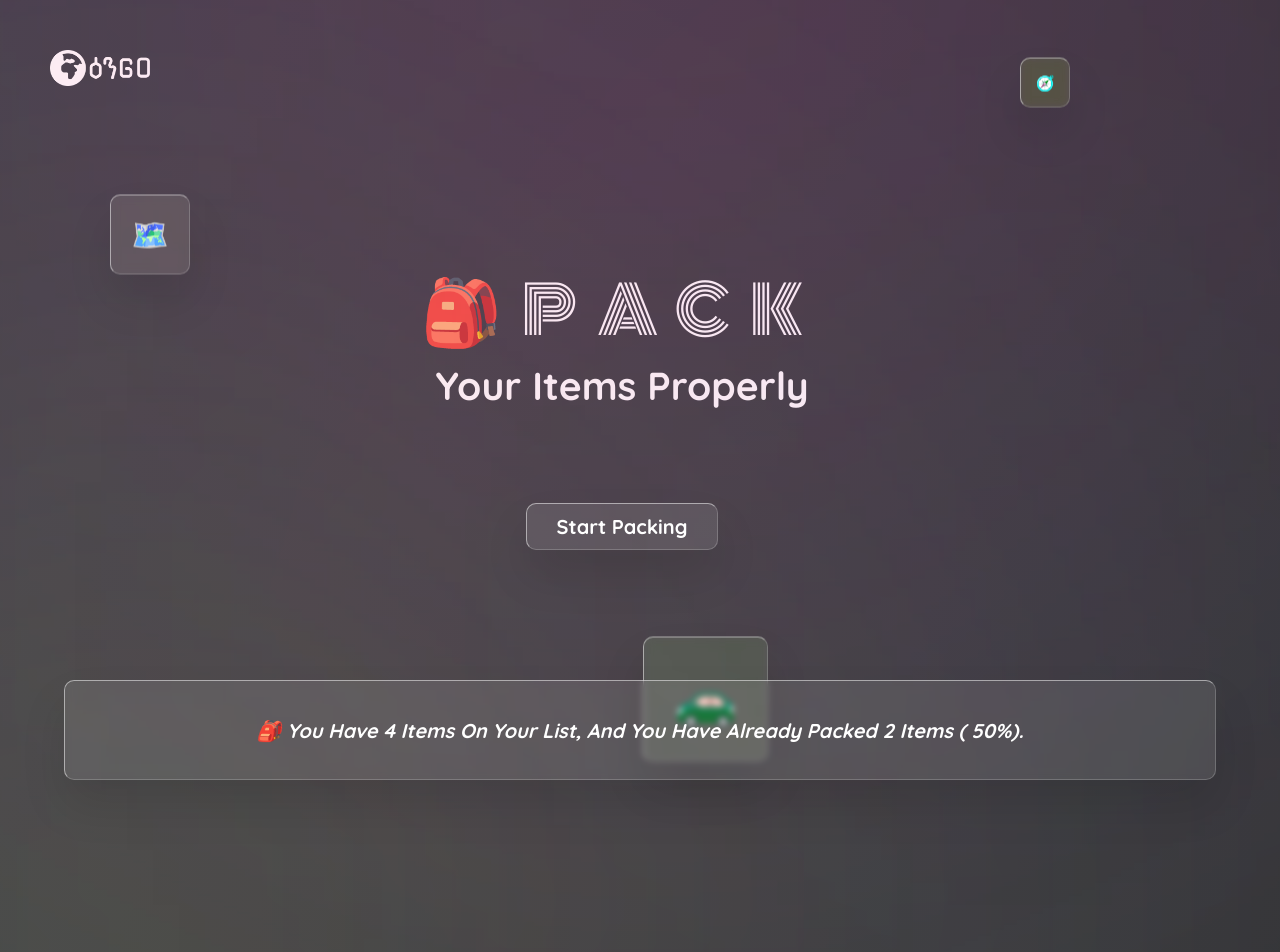
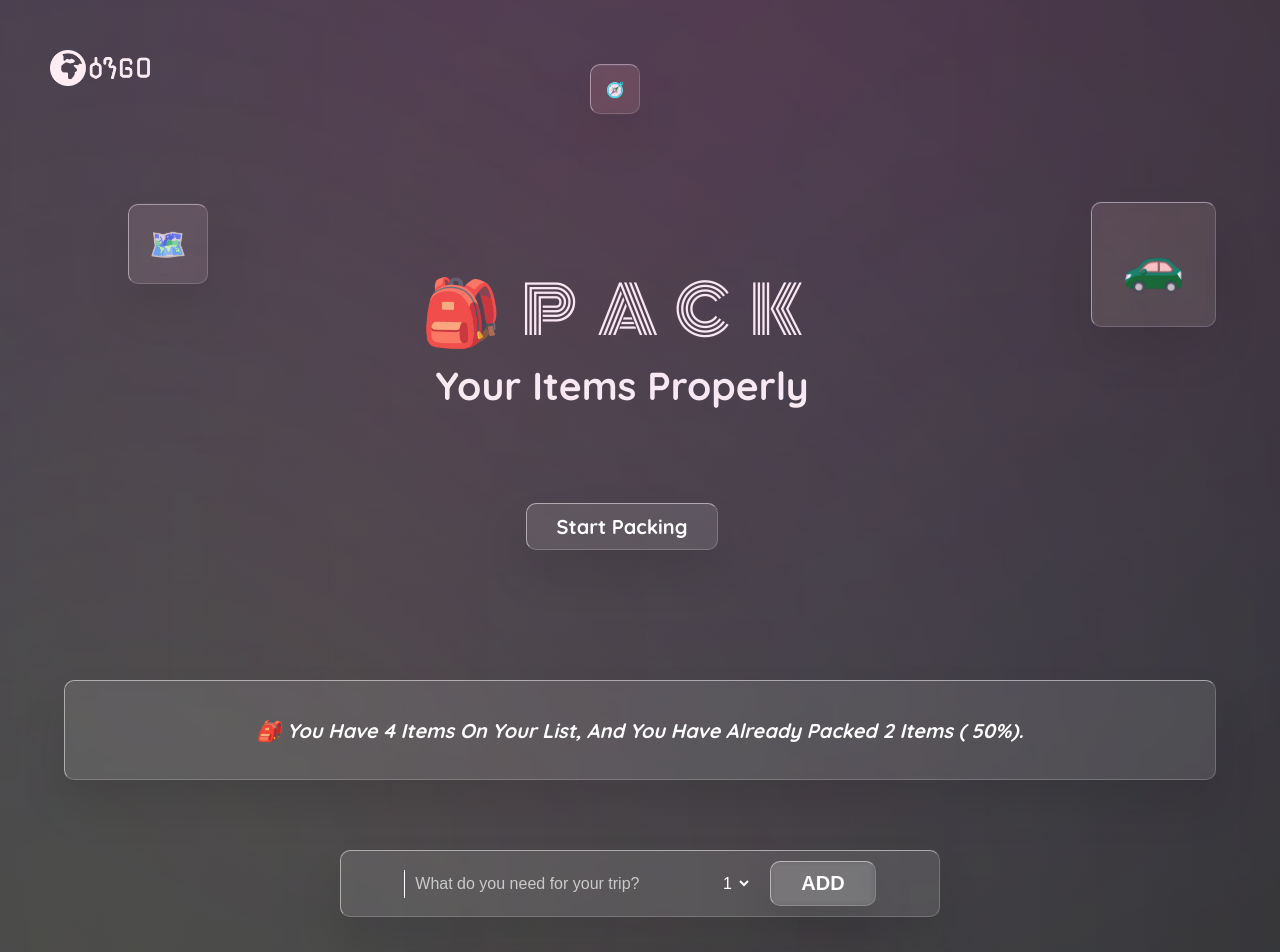
Before and after one commit to sgc93/enGO, a React (Create React App) app: page / in a window 1280 px wide. Shown: the top 952 px of the page. Built offline with nearby package versions, Linux system fonts and the light colour scheme; the HTML template or start-up script is replaced by a standard one.

Commit message:
update styling components

```diff
--- a/src/index.css
+++ b/src/index.css
@@ -17,7 +17,8 @@ body {
 
 	font-family: "Quicksand";
 	font-weight: 500;
-	overflow: auto;
+	overflow-y: auto;
+	overflow-x: hidden;
 }
 
 body::-webkit-scrollbar {
@@ -74,6 +75,7 @@ body::-webkit-scrollbar-track {
 /* shape */
 
 .shape {
+	width: fit-content;
 	position: absolute;
 	border: 1px solid rgba(255, 255, 255, 0.5);
 	border-right: 1px solid rgba(255, 255, 255, 0.2);
@@ -88,12 +90,13 @@ body::-webkit-scrollbar-track {
 	justify-content: center;
 
 	animation: animate 10s linear infinite;
+	z-index: -1;
 }
 
 @keyframes animate {
 	0%,
 	100% {
-		transform: translateY(-40px);
+		transform: translateY(-30px);
 		filter: hue-rotate(0deg);
 	}
 	50% {
@@ -104,8 +107,8 @@ body::-webkit-scrollbar-track {
 
 .shape:nth-child(1) {
 	font-size: 5rem;
-	top: 80vh;
-	right: 40vw;
+	top: 200px;
+	right: 5vw;
 	width: 125px;
 	height: 125px;
 
@@ -115,7 +118,7 @@ body::-webkit-scrollbar-track {
 .shape:nth-child(2) {
 	font-size: 3rem;
 	top: 230px;
-	left: 110px;
+	left: 10vw;
 	width: 80px;
 	height: 80px;
 
@@ -126,7 +129,7 @@ body::-webkit-scrollbar-track {
 	font-size: 1.5rem;
 
 	top: 70px;
-	right: 210px;
+	right: 50vw;
 	width: 50px;
 	height: 50px;
 
@@ -197,12 +200,11 @@ body::-webkit-scrollbar-track {
 	display: flex;
 	flex-direction: column;
 	align-items: center;
-	justify-content: center;
 	padding: 5rem;
 }
 
 .add-form {
-	width: max-content;
+	width: 600px;
 
 	display: flex;
 	align-items: center;
@@ -220,6 +222,7 @@ body::-webkit-scrollbar-track {
 }
 
 .input-item select {
+	width: fit-content;
 	margin: 1rem;
 	border: none;
 	outline: none;
@@ -263,6 +266,10 @@ input {
 	flex-direction: column;
 	gap: 3.2rem;
 	align-items: center;
+}
+
+.actions {
+	max-width: fit-content;
 }
 
 .actions button,
@@ -373,3 +380,12 @@ input[type="checkbox"] {
 
 	cursor: pointer;
 }
+
+@media screen and (max-width: 1050) {
+}
+
+@media screen and (max-width: 1050) {
+}
+
+@media screen and (max-width: 1050) {
+}
```
